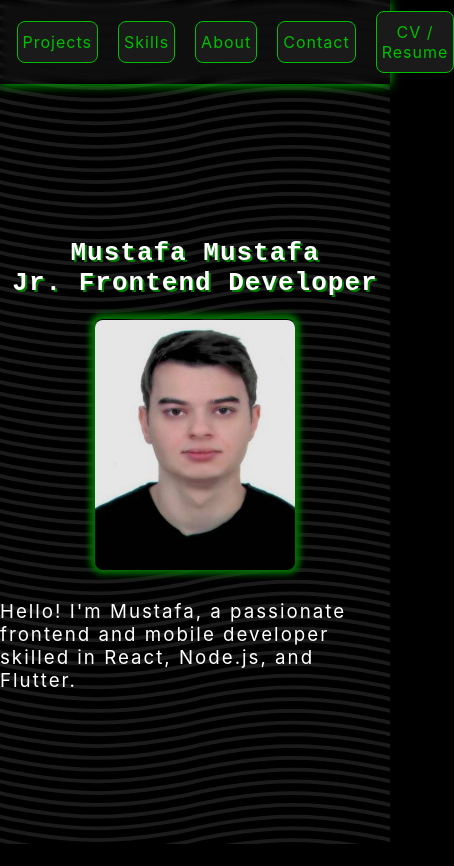
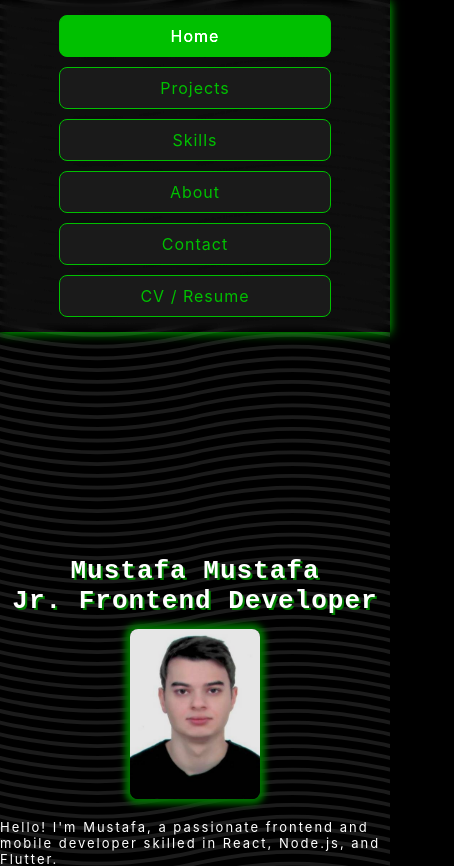
Before and after one commit to FTMustafa/portfolio, a React (Create React App) app: page / in a window 390 px wide. Shown: the top 866 px of the page, 454 px wide, since content can reach past the window. Before the commit the page ends 844 px from the top, so only its background shows below. Built offline with nearby package versions, Linux system fonts and the light colour scheme.

Commit message:
Responsive v1

```diff
--- a/src/pages/About/About.css
+++ b/src/pages/About/About.css
@@ -1,4 +1,4 @@
-.about{
+.about {
   display: flex;
   flex-direction: column;
   align-items: center;
@@ -16,14 +16,14 @@
   top: 50px;
 }
 
-@keyframes fade{
+@keyframes fade {
   to {
     opacity: 1;
     top: 0;
   }
 }
 
-.about main{
+.about main {
   box-shadow: 0px 0px 5px 2px green;
   border-radius: 16px;
   height: auto;
@@ -34,12 +34,47 @@
   margin-bottom: 20px;
 }
 
-section h2{
+section h2 {
   letter-spacing: 2px;
 }
-article{
+article {
   display: flex;
   flex-direction: column;
   letter-spacing: 2px;
   font-weight: 300;
 }
+
+@media (max-width: 768px) {
+  .about main {
+    width: 90%;
+    padding: 15px 20px;
+  }
+
+  section h2,
+  article h2 {
+    font-size: 1.2rem;
+  }
+
+  article {
+    font-size: 0.95rem;
+  }
+}
+
+/* Mobil boyutları */
+@media (max-width: 480px) {
+  .about main {
+    padding: 10px 15px;
+    border-radius: 12px;
+  }
+
+  section h2,
+  article h2 {
+    font-size: 1rem;
+    text-align: center;
+  }
+
+  article {
+    font-size: 0.9rem;
+    text-align: justify;
+  }
+}
--- a/src/pages/Home/Home.css
+++ b/src/pages/Home/Home.css
@@ -48,3 +48,35 @@
     top: 0;
   }
 }
+
+@media (max-width: 768px) {
+  #title {
+    font-size: 2rem;
+  }
+
+  .home > h3 {
+    font-size: 1.1rem;
+  }
+
+  .home > img {
+    width: 160px;
+    height: 200px;
+  }
+}
+
+/* Mobil ekranlar */
+@media (max-width: 480px) {
+  #title {
+    font-size: 1.5rem;
+  }
+
+  .home > h3 {
+    font-size: 1rem;
+    margin-top: 20px;
+  }
+
+  .home > img {
+    width: 130px;
+    height: 170px;
+  }
+}
--- a/src/pages/Navbar/Navbar.css
+++ b/src/pages/Navbar/Navbar.css
@@ -22,7 +22,7 @@ nav {
   backdrop-filter: blur(5px);
   filter: brightness(150%);
   box-shadow: 0px 1px 10px green;
-  /* border-bottom: 1px solid green; */
+  flex-wrap: wrap; /* küçük ekranlar için */
 }
 
 nav li {
@@ -52,7 +52,51 @@ nav li.active {
 .var-page {
   display: flex;
   flex-direction: column;
-  /* min-height: 100vh; */
-  /* width: 100%;
-    height: 100vh; */
+  width: 100%;
 }
+
+/* 🎯 RESPONSIVE TASARIM BURADA BAŞLIYOR */
+
+/* Tablet boyutu ve altı için */
+@media (max-width: 768px) {
+  nav {
+    flex-wrap: wrap;
+    gap: 10px;
+    padding: 10px 0;
+    height: auto;
+  }
+
+  nav li {
+    width: 100px;
+    font-size: 14px;
+    padding: 8px 4px;
+  }
+
+  nav li:hover {
+    box-shadow: 117px 0px green inset;
+    color: white;
+    transition: box-shadow 0.5s ease, color 0.4s ease;
+  }
+}
+
+/* Mobil boyut için */
+@media (max-width: 480px) {
+  nav {
+    flex-direction: column;
+    height: auto;
+    gap: 10px;
+    padding: 15px 0;
+  }
+
+  nav li {
+    width: 80%;
+    max-width: 250px;
+    font-size: 16px;
+    padding: 10px;
+  }
+  nav li:hover {
+    box-shadow: 280px 0px green inset;
+    color: white;
+    transition: box-shadow 0.5s ease, color 0.4s ease;
+  }
+}
```
Lines whose indentation alone changed are shown as unchanged.
